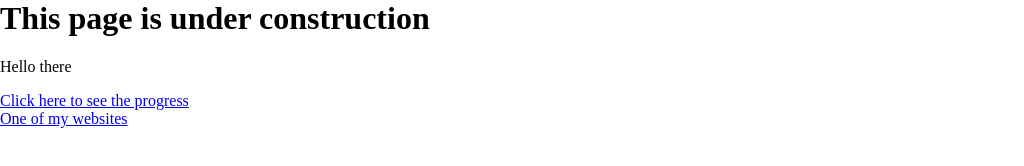
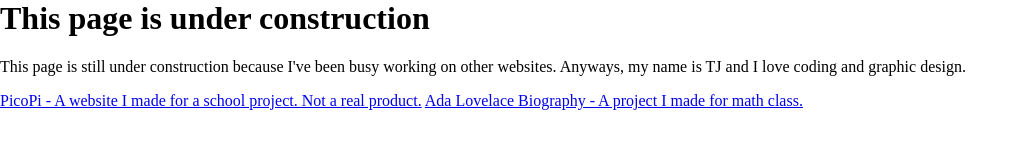
Before and after one commit to t-1-0/t-1-0.github.io, a plain HTML site: page index.html in a window 1280 px wide. Shown: the whole page, without its empty margins (0-1024 px from the left). Drawn offline with Linux system fonts and the light colour scheme.

Commit message:
Update index.html

```diff
--- a/index.html
+++ b/index.html
@@ -9,8 +9,8 @@
 </head>
 <body>
   <h1>This page is under construction</h1>
-  <p>Hello there</p>
-  <a href="newhtml.html">Click here to see the progress</a><br>
-  <a href="/picopi-site/index.html">One of my websites</a>
+  <p>This page is still under construction because I've been busy working on other websites. Anyways, my name is TJ and I love coding and graphic design.</p>
+  <a href="/picopi-site/index.html">PicoPi - A website I made for a school project. Not a real product.</a>
+  <a href="/ada-lovelace-site/index.html">Ada Lovelace Biography - A project I made for math class.</a>
 </body>
 </html>
```
